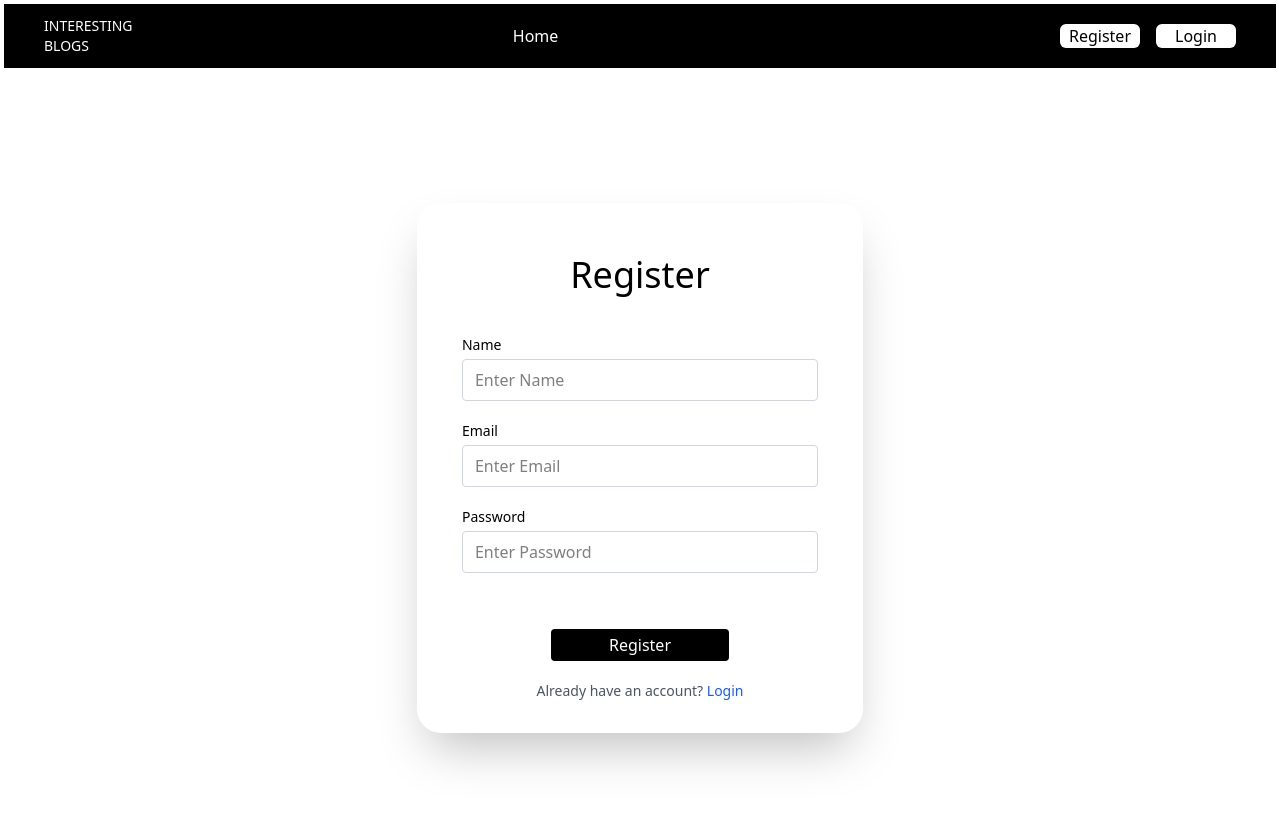
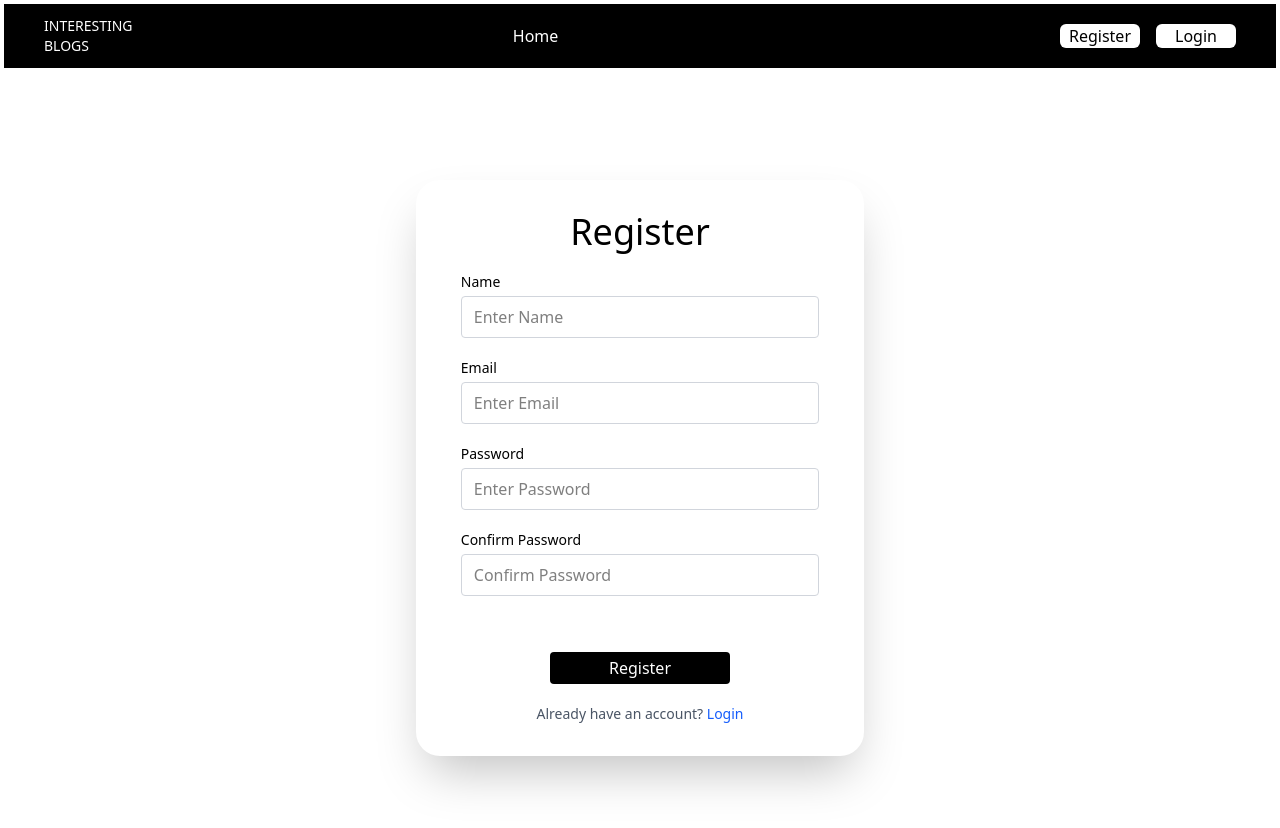
Before and after one commit to Tarun-saini001/BlogsFrontend, a React app: page /signup in a window 1280 px wide. Shown: the top 828 px of the page. Built offline with nearby package versions, Linux system fonts and the light colour scheme; the HTML template or start-up script is replaced by a standard one.

Commit message:
add confirm pass

```diff
--- a/src/components/navbar.jsx
+++ b/src/components/navbar.jsx
@@ -20,12 +20,17 @@ const Navbar = () => {
             <nav className='flex justify-between items-center pr-10 w-[60%]'>
 
                 <ul className='flex space-x-10 items-center'>
-                    <li onClick={() => navigate("/")}>Home</li>
+                    <li onClick={() => navigate("/")}
+                    className="cursor-pointer">Home</li>
 
                     {isLoggedIn && (
                         <>
-                            <li onClick={() => navigate("/allBlogs")}>All Blogs</li>
-                            <li onClick={() => navigate("/myBlogs")}>Your Blogs</li>
+                            <li onClick={() => navigate("/allBlogs")}
+                                className="cursor-pointer"
+                            >All Blogs</li>
+                            <li onClick={() => navigate("/myBlogs")}
+                                className="cursor-pointer"
+                            >Your Blogs</li>
                         </>
                     )}
                 </ul>
@@ -42,7 +47,7 @@ const Navbar = () => {
                                     logout();
                                     navigate("/");
                                 }}
-                                className='bg-white text-black px-3 rounded-md'
+                                className='bg-white text-black px-3 cursor-pointer rounded-md'
                             >
                                 Logout
                             </button>
@@ -52,13 +57,13 @@ const Navbar = () => {
                         <>
                             <button
                                 onClick={() => navigate("/signup")}
-                                className='bg-white text-black w-20 rounded-md'
+                                className='bg-white text-black w-20  cursor-pointer rounded-md'
                             >
                                 Register
                             </button>
                             <button
                                 onClick={() => navigate("/login")}
-                                className='bg-white text-black w-20 rounded-md'
+                                className='bg-white text-black cursor-pointer w-20 rounded-md'
                             >
                                 Login
                             </button>
--- a/src/pages/Home.jsx
+++ b/src/pages/Home.jsx
@@ -73,7 +73,7 @@ const Home = () => {
 
                 <button
                   onClick={() => navigate(`/blog/${blog._id}`)}
-                  className="text-blue-600 font-semibold"
+                  className="text-blue-600 cursor-pointer font-semibold"
                 >
                   Read More →
                 </button>
--- a/src/pages/Loginn.jsx
+++ b/src/pages/Loginn.jsx
@@ -21,6 +21,11 @@ const Login = () => {
             ...formData,
             [e.target.name]: e.target.value
         });
+        const validationErrors = validate();
+        if (Object.keys(validationErrors).length > 0) {
+            setErrors(validationErrors);
+            return;
+        }
     };
 
 
@@ -137,7 +142,7 @@ const Login = () => {
 
                 <button
                     onClick={handleLogin}
-                    className='bg-black text-white rounded p-2 w-[80%]'
+                    className='bg-black text-white cursor-pointer rounded p-2 w-[80%]'
                 >
                     Login
                 </button>
@@ -148,7 +153,7 @@ const Login = () => {
                     </span>
                     <Link
                         to="/signup"
-                        className="text-blue-600 font-medium hover:underline"
+                        className="text-blue-600 cursor-pointer font-medium"
                     >
                         Register
                     </Link>
--- a/src/pages/Signup.jsx
+++ b/src/pages/Signup.jsx
@@ -9,13 +9,20 @@ const Signup = () => {
     const [formData, setFormData] = useState({
         name: "",
         email: "",
-        password: ""
+        password: "",
+        confirmPassword: ""
     })
     const handleChange = async (e) => {
         setFormData({
             ...formData,
             [e.target.name]: e.target.value
         });
+        const validationErrors = validate();
+        if (Object.keys(validationErrors).length > 0) {
+            setErrors(validationErrors);
+            return;
+        }
+
     }
 
     const validate = () => {
@@ -30,6 +37,18 @@ const Signup = () => {
 
         if (!formData.password.trim()) {
             newErrors.password = "Password is required";
+        }
+
+        if (!formData.confirmPassword.trim()) {
+            newErrors.confirmPassword = "Confirm password is required";
+        }
+
+        if (
+            formData.password &&
+            formData.confirmPassword &&
+            formData.password !== formData.confirmPassword
+        ) {
+            newErrors.confirmPassword = "Passwords do not match";
         }
 
         return newErrors;
@@ -67,7 +86,7 @@ const Signup = () => {
             } else {
                 console.log('data:--- ', data);
                 if (data.errors) {
-                   const formattedErrors ={}
+                    const formattedErrors = {}
                     data.errors.forEach(err => {
                         formattedErrors[err.field] = err.message;
                     });
@@ -84,10 +103,11 @@ const Signup = () => {
         }
     };
     return (
-        <div className=' h-screen flex justify-center items-center'>
-            <div className='w-[35%] h-auto text-black shadow-2xl rounded-3xl py-8 flex flex-col items-center gap-5'>
+        <div className='min-h-screen flex justify-center items-center px-4'>
+            <div className='w-full max-w-md text-black shadow-2xl rounded-3xl py-8 flex flex-col items-center gap-5'>
 
-                <p className='text-4xl p-5'>Register</p>
+
+                <p className='text-4xl '>Register</p>
                 <div className="w-[80%] flex flex-col space-y-1">
                     <label className="text-sm font-medium text-left">Name</label>
                     <input
@@ -144,9 +164,30 @@ const Signup = () => {
                     )}
                 </div>
 
+                <div className="w-[80%] flex flex-col space-y-1">
+                    <label className="text-sm font-medium text-left">
+                        Confirm Password
+                    </label>
+                    <input
+                        type="password"
+                        name="confirmPassword"
+                        placeholder="Confirm Password"
+                        value={formData.confirmPassword}
+                        onChange={handleChange}
+                        className={`bg-white px-3 py-2 border rounded focus:outline-none focus:ring-2 ${errors.confirmPassword
+                            ? "border-red-500 focus:ring-red-200"
+                            : "border-gray-300 focus:ring-blue-500"
+                            }`}
+                    />
+                    {errors.confirmPassword && (
+                        <span className="text-red-500 text-xs">
+                            {errors.confirmPassword}
+                        </span>
+                    )}
+                </div>
 
 
-                <button onClick={() => handleRegister(formData)} className='bg-black text-white mt-[8%] rounded p-1 w-[40%]'>Register</button>
+                <button onClick={() => handleRegister(formData)} className='bg-black text-white mt-[8%] cursor-pointer rounded p-1 w-[40%]'>Register</button>
 
                 <div className="w-[80%] text-center  text-sm">
                     <span className="text-gray-600 ">
@@ -154,7 +195,7 @@ const Signup = () => {
                     </span>
                     <Link
                         to="/login"
-                        className="text-blue-600  font-medium hover:underline"
+                        className="text-blue-600 cursor-pointer  font-medium"
                     >
                         Login
                     </Link>
```
